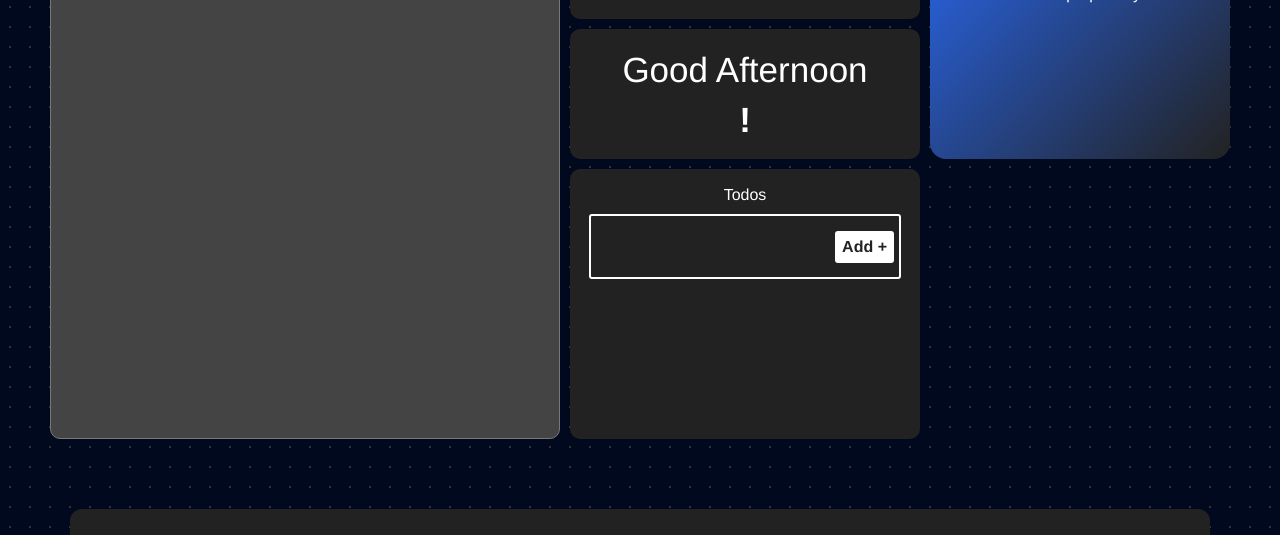
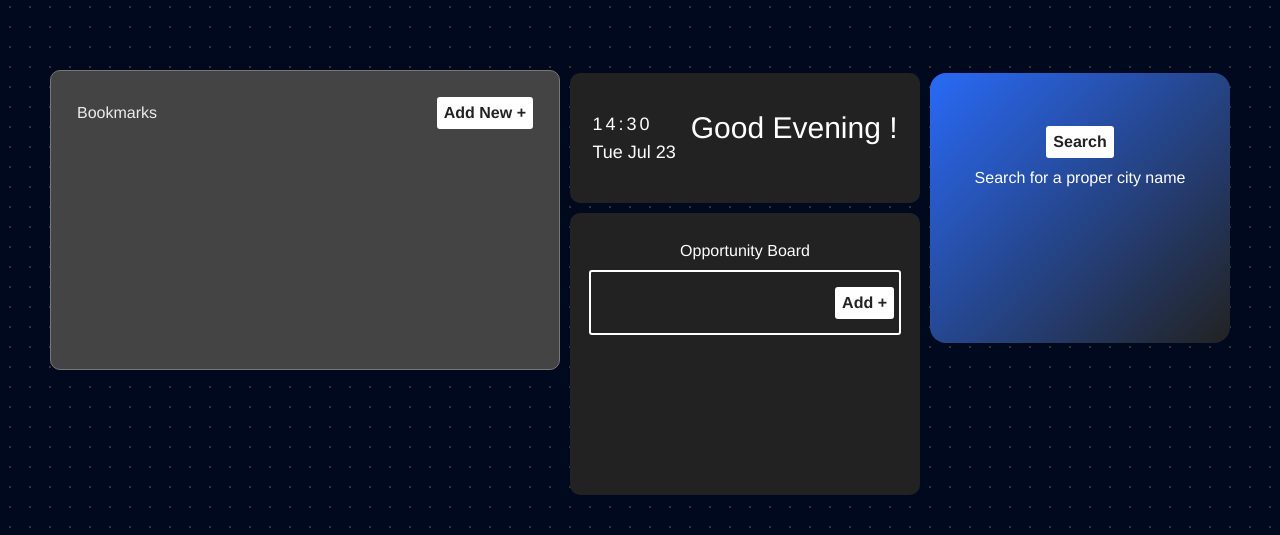
Before and after one commit to Saumitra28/CollabBoard, a React (Create React App) app: page / in a window 1280 px wide. Shown: the part 143-678 px from the top of the page. Built offline with nearby package versions, Linux system fonts and the light colour scheme.

Commit message:
Adjust height of bookmarks container in BookmarkList.css

```diff
--- a/src/App.css
+++ b/src/App.css
@@ -2,7 +2,7 @@
   display: flex;
   align-items: center;
   justify-content: center;
-  height: 300vh;
+  height: 330vh;
 }
 
 .App {
--- a/src/Components/Bookmarks/BookmarkForm/BookmarkForm.css
+++ b/src/Components/Bookmarks/BookmarkForm/BookmarkForm.css
@@ -2,7 +2,7 @@
   width: 25rem;
   /* margin: 2rem auto; */
   padding: 10px;
-  max-width: 70%;
+  max-width: 50%;
   background: #333;
   z-index: 9;
   border-radius: 10px;
--- a/src/Components/Bookmarks/BookmarkList/BookmarkList.css
+++ b/src/Components/Bookmarks/BookmarkList/BookmarkList.css
@@ -1,6 +1,7 @@
 .bookmark-list {
+  margin-top: -8rem;
   position: relative;
-  height: 550px;
+  height: 300px;
   padding: 7px;
   background: #444;
   border: 1px solid #777;
--- a/src/Components/GoogleMeet/GoogleMeet.css
+++ b/src/Components/GoogleMeet/GoogleMeet.css
@@ -4,7 +4,7 @@
     display: flex;
     flex-direction: column;
     align-items: center;
-    width: 100%;
+    width: 30%;
     height: 200px;
     border: 1px solid #ddd;
     border-radius: 8px;
@@ -38,5 +38,5 @@
     border: none;
     width: 100%;
     height: 100%;
-    display: ${validLink ? 'block' : 'none'};
+    display: block;
   }
--- a/src/Components/Time/Time.js
+++ b/src/Components/Time/Time.js
@@ -31,8 +31,13 @@ const Time = () => {
       initial={{ y: -100, opacity: 0 }}
       transition={{ duration: 0.5 }}
     >
+     <div className="flex justify-around">
+      <div className="flex flex-col text-lg">
       <span className="time-span">{currentTime}</span>
       <span>{now}</span>
+      </div>
+     <span  className="flex flex-col text-3xl">Good Evening !</span>
+     </div>
     </motion.div>
   );
 };
--- a/src/Components/Todo/Todo.css
+++ b/src/Components/Todo/Todo.css
@@ -1,4 +1,5 @@
 .todo-card {
+  margin-top: -8em;
   width: 350px;
   height: 270px;
   background: #222;
--- a/src/Components/Todo/Todo.js
+++ b/src/Components/Todo/Todo.js
@@ -88,7 +88,7 @@ const Todo = () => {
       transition={{ duration: 0.5 }}
     >
       <div className="todos-wrapper">
-        <h3 className="todo-heading">Todos</h3>
+        <h3 className="todo-heading">Opportunity Board</h3>
         <form className="todo-form" onSubmit={addTodo}>
           <input
             type="text"
```
Also changed, not shown: 1 other file (tests, documents, lock files or other folders).
